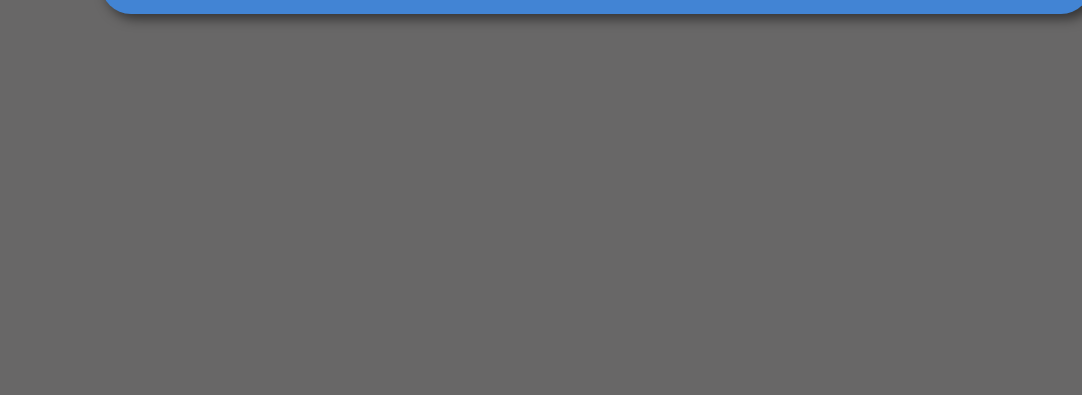
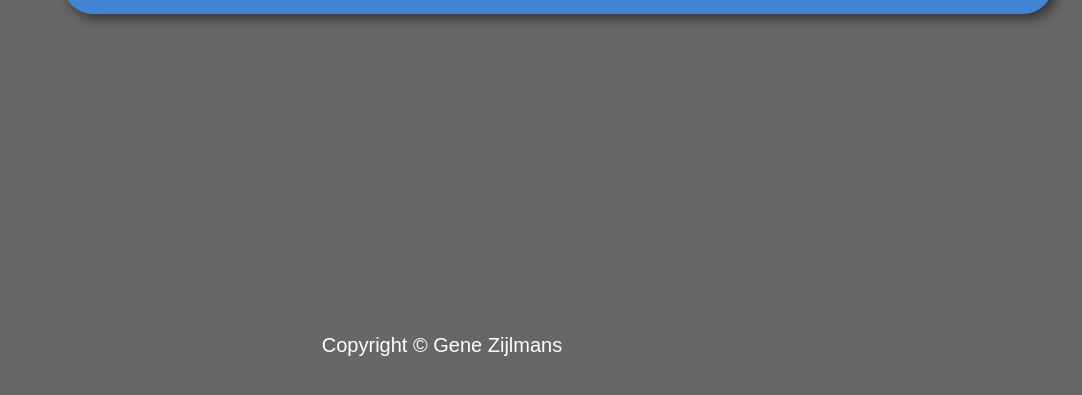
Before and after one commit to GeneZijlboot/Library, a plain HTML site: page index.html in a window 1280 px wide. Shown: the part 289-684 px from the top of the page, without its empty margins (198-1280 px from the left). Drawn offline with Linux system fonts and the light colour scheme.

Commit message:
final touches

```diff
--- a/index.html
+++ b/index.html
@@ -45,6 +45,9 @@
                 </form>
             </div>
         </div>
+        <div id="link">
+            <a href="https://github.com/GeneZijlboot/Library" id="MadeBy">Copyright © Gene Zijlmans</a>
+        </div>
         <script src="script.js"></script>
     </body>
 </html>
--- a/style.css
+++ b/style.css
@@ -28,7 +28,7 @@ body{
     padding: 20px;
     border-radius: 30px;
     box-shadow: 5px 5px 12px rgba(0,0,0,0.5);
-    margin-left: 23%;
+    margin-left: 20%;
 }
 .upperlayer{
     display: grid;
@@ -77,8 +77,8 @@ body{
     padding: 20px;
     z-index: 9;
     margin: 0;
+    margin-top: 10%;
     margin-left: 40%;
-    margin-top: 10%;
 }
 
 .text, input, label{
@@ -86,3 +86,15 @@ body{
     padding: 10px;
     margin: 10px;
 }
+
+#link{
+    margin-top: 80px;
+    text-align: center;
+}
+
+#MadeBy, a{
+    font-size: 20px;
+    cursor: pointer;
+    text-decoration: none;
+    color: white;
+}
```
